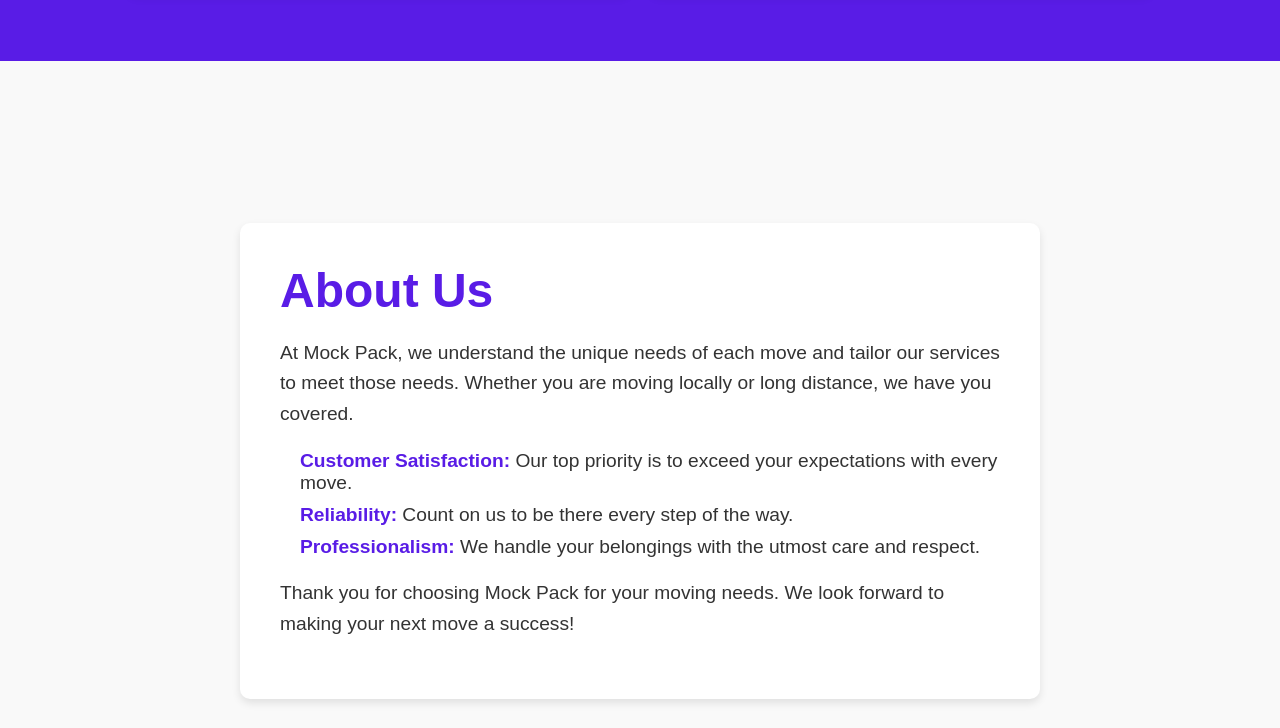
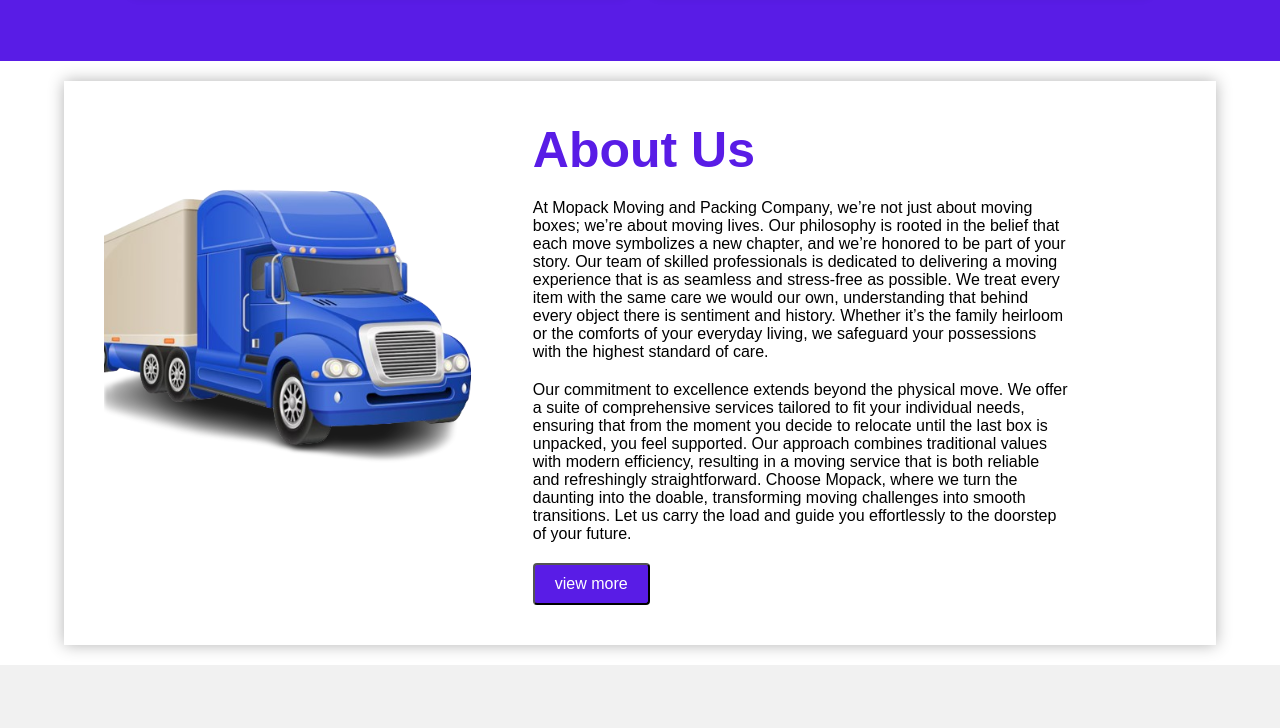
Before and after one commit to billythegoat-1/mopack_web, a plain HTML site: page index.html in a window 1280 px wide. Shown: the part 1392-2120 px from the top of the page. Drawn offline with Linux system fonts and the light colour scheme.

Commit message:
Changed about section

```diff
--- a/index.html
+++ b/index.html
@@ -5,7 +5,10 @@
     <meta name="viewport" content="width=device-width, initial-scale=1.0" />
     <title>Mock pack</title>
     <link rel="stylesheet" href="./styles/style.css" />
-    <script src="https://kit.fontawesome.com/221a5218b2.js" crossorigin="anonymous"></script>
+    <script
+      src="https://kit.fontawesome.com/221a5218b2.js"
+      crossorigin="anonymous"
+    ></script>
   </head>
   <body>
     <header>
@@ -40,7 +43,12 @@
       <div class="left">
         <h1>Welcome to our stress-free moving experience</h1>
         <p>
-          At Mock pack, we understand that moving can be a stressful and challenging experience. That's why we are dedicated to providing top-notch moving services that are designed to make your transition as smooth and hassle-free as possible. Our team of experienced professionals is committed to handling your belongings with the utmost care and efficiency.
+          At Mock pack, we understand that moving can be a stressful and
+          challenging experience. That's why we are dedicated to providing
+          top-notch moving services that are designed to make your transition as
+          smooth and hassle-free as possible. Our team of experienced
+          professionals is committed to handling your belongings with the utmost
+          care and efficiency.
         </p>
         <div class="button">
           <button class="btn">Get started</button>
@@ -57,44 +65,78 @@
         <div class="service-card">
           <h2>Packing</h2>
           <p>
-            Our professional packing services ensure that all your items are securely packed and protected during transit. We use high-quality materials and techniques to safeguard your belongings, giving you peace of mind throughout the moving process.
+            Our professional packing services ensure that all your items are
+            securely packed and protected during transit. We use high-quality
+            materials and techniques to safeguard your belongings, giving you
+            peace of mind throughout the moving process.
           </p>
         </div>
         <div class="service-card">
           <h2>Loading</h2>
           <p>
-            Our skilled team takes care of the heavy lifting for you. With meticulous attention to detail, we load your items onto our moving trucks in an organized and safe manner, optimizing space and ensuring that everything arrives at your new location in perfect condition.
+            Our skilled team takes care of the heavy lifting for you. With
+            meticulous attention to detail, we load your items onto our moving
+            trucks in an organized and safe manner, optimizing space and
+            ensuring that everything arrives at your new location in perfect
+            condition.
           </p>
         </div>
         <div class="service-card">
           <h2>Transportation</h2>
           <p>
-            We offer reliable and efficient transportation services to get your belongings to your new home or office on time. Our fleet of modern, well-maintained vehicles and experienced drivers ensure that your move is executed seamlessly, no matter the distance.
+            We offer reliable and efficient transportation services to get your
+            belongings to your new home or office on time. Our fleet of modern,
+            well-maintained vehicles and experienced drivers ensure that your
+            move is executed seamlessly, no matter the distance.
           </p>
         </div>
         <div class="service-card">
           <h2>Unpacking</h2>
           <p>
-            Once you arrive at your new location, our team is ready to help you settle in quickly. We offer comprehensive unpacking services, carefully placing your items where you want them and taking away all packing materials, so you can start enjoying your new space right away.
+            Once you arrive at your new location, our team is ready to help you
+            settle in quickly. We offer comprehensive unpacking services,
+            carefully placing your items where you want them and taking away all
+            packing materials, so you can start enjoying your new space right
+            away.
           </p>
         </div>
       </div>
     </div>
-    <div id="about">
-      <div class="container">
-        <div class="about">
-          <h1>About Us</h1>
-          <p>
-            At Mock Pack, we understand the unique needs of each move and tailor our services to meet those needs. Whether you are moving locally or long distance, we have you covered.
-          </p>
-          <ul>
-            <li><strong>Customer Satisfaction:</strong> Our top priority is to exceed your expectations with every move.</li>
-            <li><strong>Reliability:</strong> Count on us to be there every step of the way.</li>
-            <li><strong>Professionalism:</strong> We handle your belongings with the utmost care and respect.</li>
-          </ul>
-          <p>
-            Thank you for choosing Mock Pack for your moving needs. We look forward to making your next move a success!
-          </p>
+    <div class="about" id="about">
+      <div class="about__inner">
+        <div class="about_section">
+          <div class="left_about_section">
+            <img src="./images/about_section.png" alt="" />
+          </div>
+          <div class="right_about_section">
+            <h1>About Us</h1>
+            <p>
+              At Mopack Moving and Packing Company, we’re not just about moving
+              boxes; we’re about moving lives. Our philosophy is rooted in the
+              belief that each move symbolizes a new chapter, and we’re honored
+              to be part of your story. Our team of skilled professionals is
+              dedicated to delivering a moving experience that is as seamless
+              and stress-free as possible. We treat every item with the same
+              care we would our own, understanding that behind every object
+              there is sentiment and history. Whether it’s the family heirloom
+              or the comforts of your everyday living, we safeguard your
+              possessions with the highest standard of care.
+            </p>
+
+            <p>
+              Our commitment to excellence extends beyond the physical move. We
+              offer a suite of comprehensive services tailored to fit your
+              individual needs, ensuring that from the moment you decide to
+              relocate until the last box is unpacked, you feel supported. Our
+              approach combines traditional values with modern efficiency,
+              resulting in a moving service that is both reliable and
+              refreshingly straightforward. Choose Mopack, where we turn the
+              daunting into the doable, transforming moving challenges into
+              smooth transitions. Let us carry the load and guide you
+              effortlessly to the doorstep of your future.
+            </p>
+            <button>view more</button>
+          </div>
         </div>
       </div>
     </div>
@@ -113,9 +155,18 @@
           </div>
           <div class="contact-right">
             <form>
-              <input type="text" name="Name" placeholder="Your Name" required>
-              <input type="email" name="Email" placeholder="Your Email" required>
-              <textarea name="Message" rows="6" placeholder="Your message"></textarea>
+              <input type="text" name="Name" placeholder="Your Name" required />
+              <input
+                type="email"
+                name="Email"
+                placeholder="Your Email"
+                required
+              />
+              <textarea
+                name="Message"
+                rows="6"
+                placeholder="Your message"
+              ></textarea>
               <button type="submit" class="btn btn2">Submit</button>
             </form>
           </div>
@@ -127,11 +178,11 @@
     </div>
     <script>
       const humb = document.querySelector(".humburger");
-      const humburgerToDisplay = document.querySelector(".small")
-      humb.addEventListener("click", ()=>{
+      const humburgerToDisplay = document.querySelector(".small");
+      humb.addEventListener("click", () => {
         humb.classList.toggle("change");
         humburgerToDisplay.classList.toggle("show");
-      })
+      });
     </script>
   </body>
 </html>
--- a/styles/style.css
+++ b/styles/style.css
@@ -1,16 +1,16 @@
-*{
+* {
   margin: 0;
   padding: 0;
   box-sizing: border-box;
   text-decoration: none;
   list-style: none;
 }
-html{
+html {
   scroll-behavior: smooth;
 }
 
-body{
-  font-family: 'Poppins', sans-serif;
+body {
+  font-family: "Poppins", sans-serif;
   width: 100%;
   min-height: 100vh;
   overflow: hidden;
@@ -18,7 +18,7 @@ body{
   padding: 0;
 }
 
-.container{
+.container {
   width: 100%;
   height: 100vh;
   display: flex;
@@ -28,13 +28,13 @@ body{
   padding: 0px;
 }
 
-.home{
+.home {
   display: flex;
   flex-wrap: wrap;
   justify-content: center;
 }
 
-.left{
+.left {
   width: 50%;
   display: flex;
   flex-direction: column;
@@ -45,28 +45,26 @@ body{
   gap: 20px;
 }
 
-
-.left h1{
+.left h1 {
   font-size: 3.5rem;
   font-weight: 600;
   color: #591ce6;
   margin-bottom: 20px;
 }
-.left p{
+.left p {
   font-size: 1.2rem;
   font-weight: 500;
   color: #333;
   text-align: left;
-
 }
-.left .button{
-  width:100%;
+.left .button {
+  width: 100%;
   display: flex;
   justify-content: start;
   align-items: center;
   gap: 20px;
 }
-.left .button button{
+.left .button button {
   font-size: 1.2rem;
   font-weight: 500;
   color: #fff;
@@ -75,33 +73,31 @@ body{
   cursor: pointer;
   border: 2px solid #591ce6;
 }
-.left .button .btn{
+.left .button .btn {
   background-color: #591ce6;
   padding: 15px 25px;
 }
-.left .button .learn{
+.left .button .learn {
   background-color: transparent;
   padding: 15px 25px;
   color: #333;
-
 }
 
-.right{
+.right {
   width: 50%;
   display: flex;
   justify-content: center;
   align-items: center;
   z-index: 1;
   margin-top: 10px;
-
 }
-.right img{
+.right img {
   width: 90%;
   height: 100%;
   object-fit: cover;
 }
 
-header{
+header {
   width: 100%;
   display: flex;
   justify-content: center;
@@ -111,32 +107,31 @@ header{
   z-index: 1000;
   position: fixed;
 }
-header nav .small{
+header nav .small {
   display: none;
   flex-direction: column;
   justify-content: space-between;
   align-items: start;
   position: absolute;
-  top: 50px;
-  right: 0;
-  padding: 10px 15px;
-  background-color:#591ce6;
+  top: 70px;
+  right: -50px;
+  padding: 10px 35px;
+  background-color: #591ce6;
 }
 
-header nav{
+header nav {
   width: 100%;
   display: flex;
   justify-content: space-between;
   align-items: center;
   position: relative;
 }
-header nav .logo h1{
+header nav .logo h1 {
   font-size: 2rem;
   font-weight: 600;
   color: #fff;
-
 }
-header nav ul{
+header nav ul {
   display: flex;
   justify-content: center;
   align-items: center;
@@ -151,21 +146,21 @@ header nav .humburger {
   gap: 4px;
 }
 
-header nav .humburger div{
+header nav .humburger div {
   width: 30px;
   height: 4px;
   background-color: #fff;
   transition: 0.5s;
   border-radius: 5px;
 }
-header nav ul a{
+header nav ul a {
   font-size: 1.2rem;
   font-weight: 500;
   color: #fff;
   cursor: pointer;
 }
 
-.services{
+.services {
   width: 100%;
   display: flex;
   flex-direction: column;
@@ -174,24 +169,23 @@ header nav ul a{
   padding: 5% 10%;
 }
 
-.services .title{
+.services .title {
   width: 100%;
   align-items: left;
   font-size: 2.3rem;
   color: #fff;
 }
 
-
-  .services .all_cards{
-    margin-top: 15PX;
-    width:100%;
+.services .all_cards {
+  margin-top: 15px;
+  width: 100%;
   display: grid;
   gap: 20px;
   grid-template-columns: repeat(2, 1fr);
   grid-template-rows: repeat(2, 1fr);
   justify-content: center;
 }
-  header nav .show{
+header nav .show {
   display: flex;
   animation: showHumberger 0.6s ease;
 }
@@ -200,24 +194,23 @@ header nav ul a{
     grid-template-columns: 1fr;
     grid-template-rows: repeat(4, 1fr);
   }
-    .left .button button{
-      font-size:1.1rem;
+  .left .button button {
+    font-size: 1.1rem;
   }
-    .left .button .btn{
+  .left .button .btn {
     padding: 7px 10px;
   }
-    .left .button .learn{
+  .left .button .learn {
     padding: 7px 10px;
-
   }
-    .left p{
+  .left p {
     font-size: 16px;
   }
-    .left h1{
+  .left h1 {
     font-size: 1.2rem;
     margin-bottom: 0px;
   }
-    .services .title{
+  .services .title {
     width: 100%;
     align-items: left;
     font-size: 2rem;
@@ -225,7 +218,7 @@ header nav ul a{
   }
 }
 
-.services .all_cards .service-card{
+.services .all_cards .service-card {
   background-color: #2a0978;
   border-radius: 10px;
   display: flex;
@@ -234,72 +227,65 @@ header nav ul a{
   align-items: start;
   padding: 20px;
   gap: 20px;
-  box-shadow: 0 0 10px rgba(0,0,0,0.1);
+  box-shadow: 0 0 10px rgba(0, 0, 0, 0.1);
   transition: 0.5s;
 }
 
 .services .all_cards .service-card h2,
-.services .all_cards .service-card p{
+.services .all_cards .service-card p {
   color: #eae2e2;
 }
-.services .all_cards .service-card h2{
+.services .all_cards .service-card h2 {
   font-size: 1.7rem;
   font-weight: 600;
-
 }
 
-.services .all_cards .service-card p{
+.services .all_cards .service-card p {
   font-size: 1.2rem;
   font-weight: 500;
-
 }
 @media screen and (max-width: 830px) {
   header nav .humburger {
     display: flex;
     cursor: pointer;
   }
-  header{
+  header {
     padding: 0px 10%;
   }
 
-  header nav .menu{
+  header nav .menu {
     display: none;
   }
-  header nav .small li a{
+  header nav .small li a {
     font-size: 15px;
   }
-  .container{
+  .container {
     height: auto;
     display: flex;
     flex-direction: column;
-    align-items:start;
+    align-items: start;
     width: 100%;
   }
-  .right{
+  .right {
     width: 100%;
   }
-  .left{
+  .left {
     width: 100%;
     padding: 10px 14px;
   }
-  .left h1{
+  .left h1 {
     font-size: 2rem;
     margin-bottom: 0px;
   }
-  .left .button button{
+  .left .button button {
     font-size: 0.7rem;
   }
-  .left .button .btn{
+  .left .button .btn {
     padding: 7px 10px;
   }
-  .left .button .learn{
+  .left .button .learn {
     padding: 7px 10px;
-
   }
-
-
-
-
 }
 
 @keyframes showHumberger {
@@ -309,47 +295,45 @@ header nav ul a{
   100% {
     transform: translateX(0%);
   }
-
 }
 
 /* contact section */
 
-.container{
-  padding:10px 10%;
+.container {
+  padding: 10px 10%;
 }
-h1{
+h1 {
   font-size: 50px;
   font-weight: bold;
-  color:#591ce6;
+  color: #591ce6;
 }
-.row{
-  display:flex;
+.row {
+  display: flex;
   justify-content: space-between;
   flex-wrap: wrap;
 }
-.contact-left{
+.contact-left {
   flex-basis: 35%;
   margin-top: 90px;
 }
-.contact-right{
+.contact-right {
   flex-basis: 60%;
   margin-top: 90px;
 }
-.contact-left p{
+.contact-left p {
   margin-top: 30px;
 }
-.contact-left p i{
+.contact-left p i {
   margin-right: 15px;
   color: #591ce6;
   font-size: 25px;
-
 }
 .hum1,
 .hum2,
 .hum3 {
   transition: 0.5s;
 }
-.social-icons{
+.social-icons {
   margin-top: 30px;
 }
 .change .hum2 {
@@ -364,7 +348,7 @@ h1{
   transform: translate(0, -8px) rotate(-45deg);
   transition: all 0.3s ease;
 }
-.social-icons a{
+.social-icons a {
   text-decoration: none;
   font-size: 30px;
   margin-right: 15px;
@@ -372,26 +356,27 @@ h1{
   display: inline-block;
   transition: transform 0.5s;
 }
-.social-icons a:hover{
+.social-icons a:hover {
   color: #591ce6;
   transform: translateY(-5px);
 }
-.btn.btn2{
+.btn.btn2 {
   display: inline-block;
-  background:#591ce6 ;
+  background: #591ce6;
   transition: all 0.4s ease-in-out;
   border-radius: 5px;
 }
-.btn.btn2:hover{
+.btn.btn2:hover {
   background: #591ce6;
   opacity: 0.7;
 }
-.contact-right form{
+.contact-right form {
   width: 100%;
 }
-form input, form textarea{
+form input,
+form textarea {
   width: 100%;
-  border: 0;
+  border: 1px solid #e1e0e0;
   outline: none;
   background: #fff;
   padding: 15px;
@@ -400,7 +385,7 @@ form input, form textarea{
   font-size: 18px;
   border-radius: 6px;
 }
-form .btn2{
+form .btn2 {
   padding: 14px 60px;
   font-size: 18px;
   margin-top: 20px;
@@ -408,70 +393,50 @@ form .btn2{
   color: #fff;
 }
 
-.copyright{
+.copyright {
   width: 100%;
   text-align: center;
   padding: 25px 0;
-  background:#591ce6 ;
+  background: #591ce6;
   font-weight: 300;
   margin-top: 20px;
 }
 
-.copyright p{
+.copyright p {
   color: #fff;
 }
 
 @media screen and (max-width: 950px) {
-  header{
+  header {
     padding: 10px 0%;
   }
-  header nav{
+  header nav {
     padding: 20px 5%;
   }
-  .left .button button{
-    font-size:1.1rem;
+  .left .button button {
+    font-size: 1.1rem;
   }
-  .left .button .btn{
+  .left .button .btn {
     padding: 10px 13px;
   }
-  .left .button .learn{
+  .left .button .learn {
     padding: 10px 13px;
-
   }
-  .left{
+  .left {
     margin-top: 100px;
   }
-  .row{
+  .row {
     width: 100%;
   }
-  .contact-left{
+  .contact-left {
     flex-basis: 100%;
   }
-  .contact-right{
+  .contact-right {
     flex-basis: 100%;
   }
-  h1{
+  h1 {
     font-size: 30px;
   }
-}
-* {
-  margin: 0;
-  padding: 0;
-  box-sizing: border-box;
-  text-decoration: none;
-  list-style: none;
-}
-
-html {
-  scroll-behavior: smooth;
-}
-
-body {
-  font-family: 'Poppins', sans-serif;
-  width: 100%;
-  min-height: 100vh;
-  padding: 0;
-  background: #f9f9f9;
 }
 
 /* Header styles */
@@ -493,77 +458,61 @@ header nav {
   align-items: center;
 }
 
-header nav .logo h1 {
-  font-size: 2rem;
-  font-weight: 600;
-  color: #fff;
+
+
+/* About Us page styles */
+
+.about{
+  width: 100%;
+  display: flex;
+  margin: 20px 0px;
+  justify-content: center;
+  align-items: center;
+  min-height: 70vh;
+
 }
 
-header nav .menu ul {
+.about .about__inner{
+  width: 90%;
   display: flex;
-  justify-content: center;
+  flex-direction: column;
   align-items: center;
+  box-shadow: 0 0 15px 0px rgba(0, 0, 0, 0.3);
+}
+.about .about_section {
+  width: 100%;
+  display: flex;
+  padding: 40px;
+  border-radius: 10px;
+}
+
+.about_section .left_about_section {
+  width: 40%;
+}
+.about_section .left_about_section img {
+  width: 100%;
+}
+
+.about_section .right_about_section{
+  width: 50%;
+  display: flex;
+  align-items: start;
+  flex-direction: column;
+  justify-content: space-between;
   gap: 20px;
 }
-
-header nav .menu ul a {
-  font-size: 1.2rem;
-  font-weight: 500;
+.about_section .right_about_section button{
+  background-color: #591ce6;
   color: #fff;
+  padding: 10px 20px;
+  border-radius: 4px;
+  font-size: 16px;
   cursor: pointer;
+  transition: all 0.4s ease-in-out;
 }
-
-/* About Us page styles */
-.container {
-  width: 100%;
-  padding: 120px 10%;
-  background: #f9f9f9;
-  display: flex;
-  justify-content: center;
-  align-items: center;
+.about_section .right_about_section button:hover{
+  opacity: 0.5;
 }
-
-.about {
-  max-width: 800px;
-  margin: 0 auto;
-  padding: 40px;
-  background: #fff;
-  border-radius: 10px;
-  box-shadow: 0 4px 8px rgba(0, 0, 0, 0.1);
-}
-
-.about h1 {
-  font-size: 3rem;
-  font-weight: 600;
-  color: #591ce6;
-  margin-bottom: 20px;
-}
-
-.about p {
-  font-size: 1.2rem;
-  font-weight: 500;
-  margin-bottom: 20px;
-  color: #333;
-  line-height: 1.6;
-}
-
-.about ul {
-  list-style-type: disc;
-  padding-left: 20px;
-  margin-bottom: 20px;
-}
-
-.about ul li {
-  font-size: 1.2rem;
-  font-weight: 500;
-  margin-bottom: 10px;
-  color: #333;
-}
-
-.about ul li strong {
-  color: #591ce6;
-}
-
 /* Footer styles */
 footer .copyright {
   width: 100%;
@@ -592,7 +541,8 @@ footer .copyright p {
     font-size: 2.5rem;
   }
 
-  .about p, .about ul li {
+  .about p,
+  .about ul li {
     font-size: 1rem;
   }
 }
@@ -628,6 +578,20 @@ footer .copyright p {
   form .btn2 {
     padding: 12px 50px;
     font-size: 16px;
+  }
+  .about .about_section {
+    padding: 40px;
+    flex-direction: column-reverse;
+  }
+  .about .about__inner{
+    width: 97%;
+  }
+  .about_section .left_about_section {
+    width: 100%;
+  }
+  .about_section .right_about_section{
+    width: 100%;
+    gap: 30px;
   }
 }
 
```
Also changed, not shown: about_us.html (deleted, +0 -66 lines), images/about_section.png (added). Lines whose indentation alone changed are shown as unchanged.
